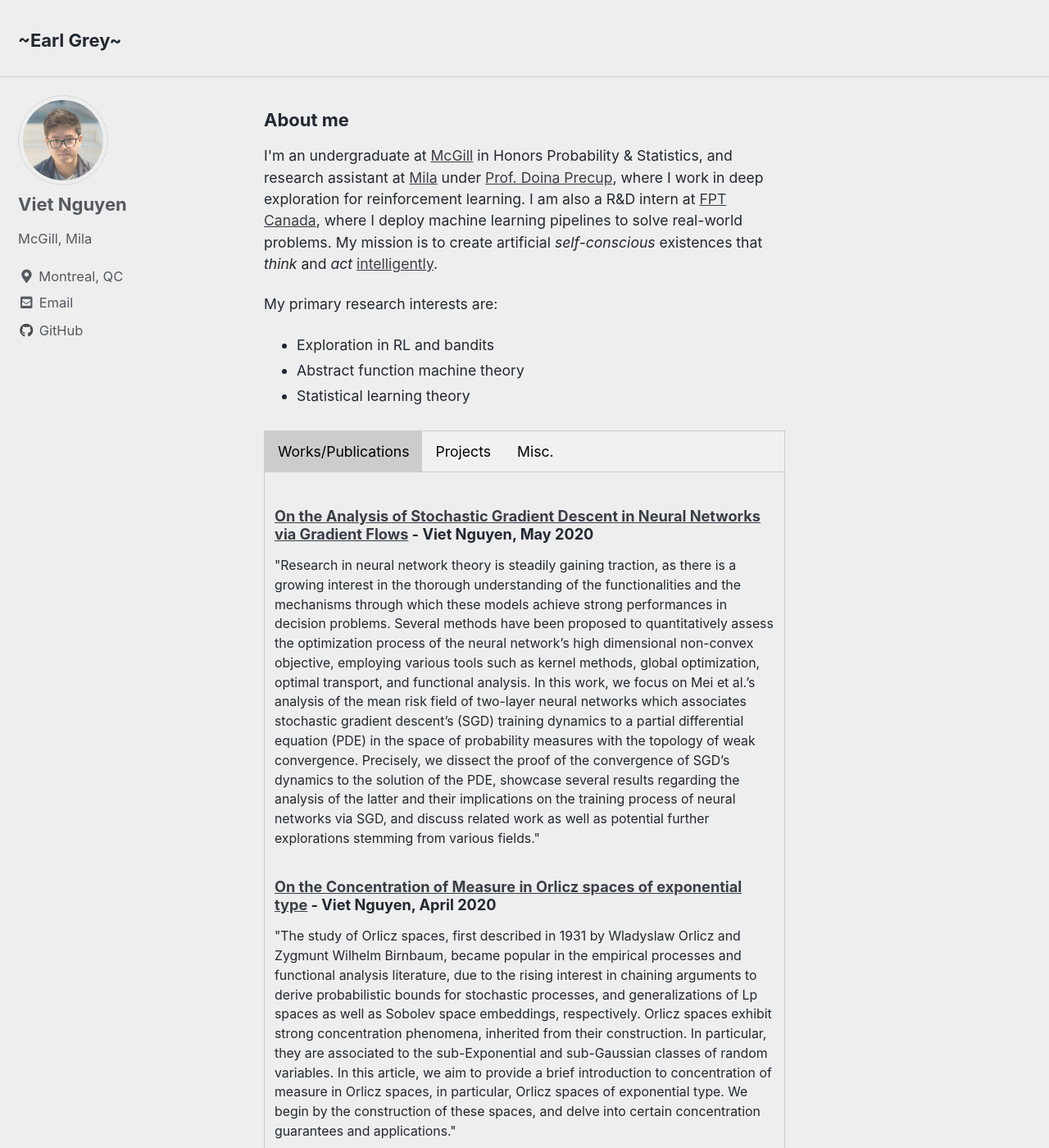
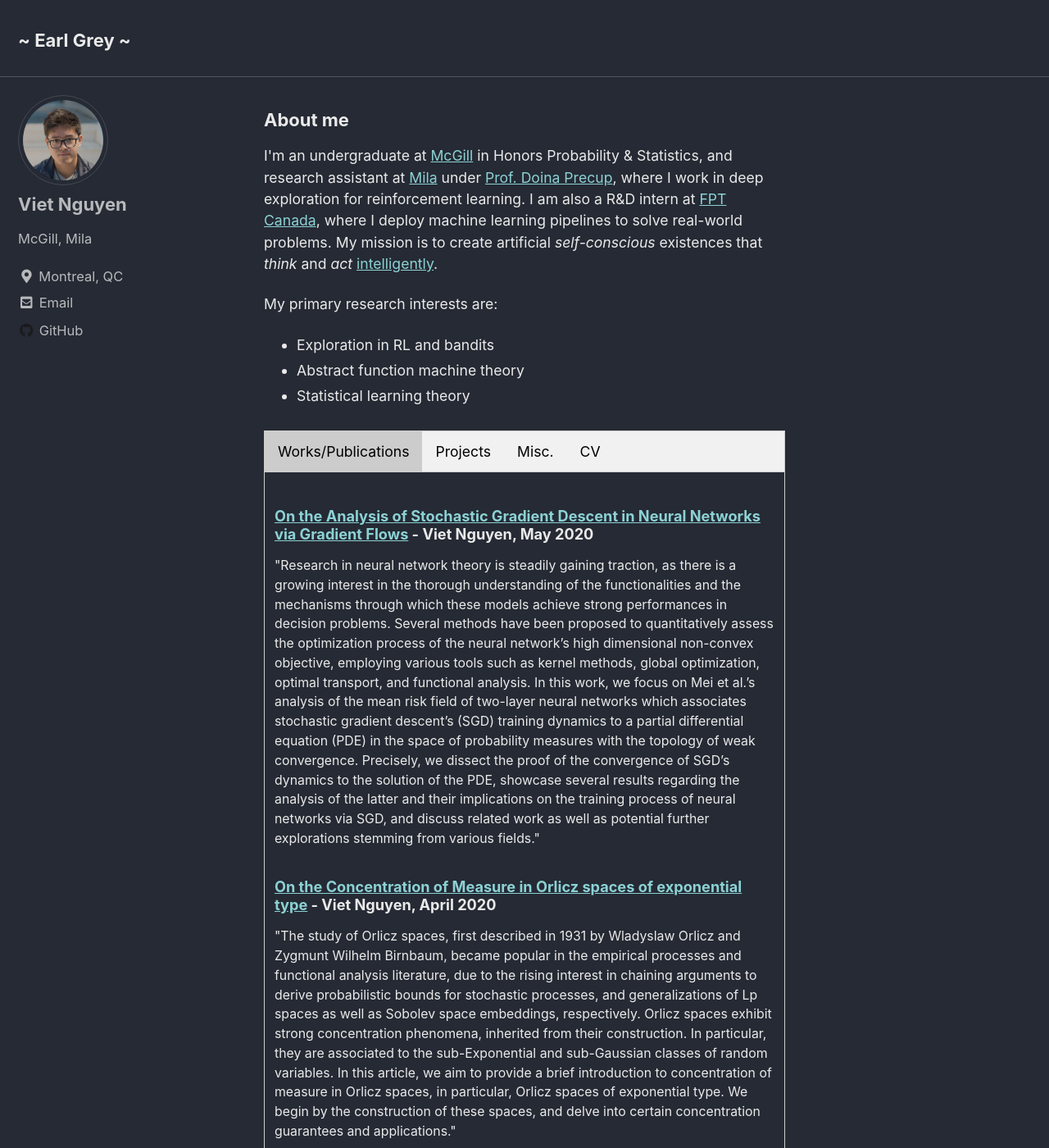
Before and after one commit to opent03/opent03.github.io, a Jekyll site: the page built from index.html, in a window 1280 px wide and 1400 px high. Shown: the whole window at 82% size. Built offline with Jekyll 4.4.1, drawn with Linux system fonts in a browser that asks for light colours; cached includes are drawn as plain includes; the list of posts is cut into pages by our own code.

Commit message:
added more misc.

```diff
--- a/_config.yml
+++ b/_config.yml
@@ -12,11 +12,11 @@
 
 # theme                  : "minimal-mistakes-jekyll"
 # remote_theme           : "mmistakes/minimal-mistakes"
-minimal_mistakes_skin    : "air" # "air", "aqua", "contrast", "dark", "dirt", "neon", "mint", "plum", "sunrise"
+minimal_mistakes_skin    : "dark" # "air", "aqua", "contrast", "dark", "dirt", "neon", "mint", "plum", "sunrise"
 
 # Site Settings
 locale                   : "en-US"
-title                    : "~Earl Grey~"
+title                    : "~ Earl Grey ~"
 title_separator          : "-"
 subtitle                 : # site tagline that appears below site title in masthead
 name                     : "Viet Nguyen"
--- a/index.html
+++ b/index.html
@@ -52,6 +52,7 @@
         </script>
         <button class="tablinks" onclick="openCity(event, 'Projects')">Projects</button>
         <button class="tablinks" onclick="openCity(event, 'Misc.')">Misc.</button>
+        <button class="tablinks" onclick="window.open('resources/viet-cv.pdf')">CV</button>
     </div>
 
     <div id="Publications" class="tabcontent">
@@ -96,5 +97,12 @@
         These contain *incomplete* notes from MATH 565 - Advanced Real Analysis 2, as taught by Prof. John Toth, and MATH 598 - Topics in Prob&Stats: Concentration Phenomena, as taught by Prof. Jessica Lin, available <a href="https://www.overleaf.com/read/gzqfxbjcfvnc">here</a>.
         They also contain my <b>highly questionable</b> assignment submissions.
     </p>
+    <h5>Transcriptions</h5>
+    <p style="font-size: 90%;">
+        I transcribed Danny Wright's version of Canon in D by Pachelbel for piano, <a href="resources/canon_in_d.pdf" download>here</a>.
+    </p>
+    <p style="font-size: 90%;">
+        I transcribed Văn Vượng's Hà Nội Trong Mắt Ai for guitar, <a href="resources/ha_noi_trong_mat_ai.pdf" download>here</a>. I 200% recommend the documentary with the same title by director Trần Văn Thủy.
+    </p>
     </div>
 </body>
```
Also changed, not shown: 3 other files. Lines whose indentation alone changed are shown as unchanged.
